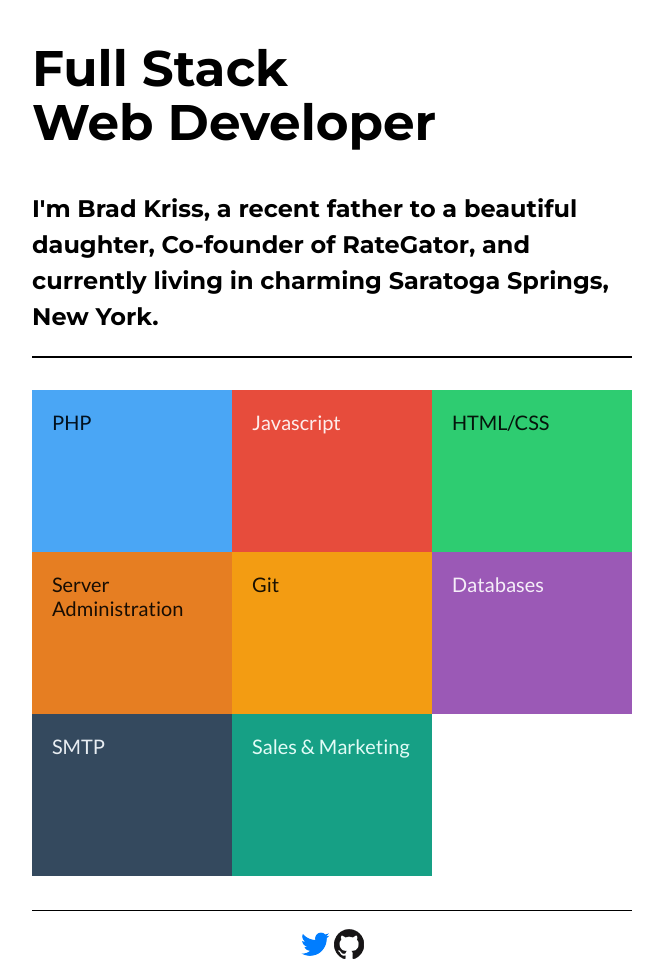
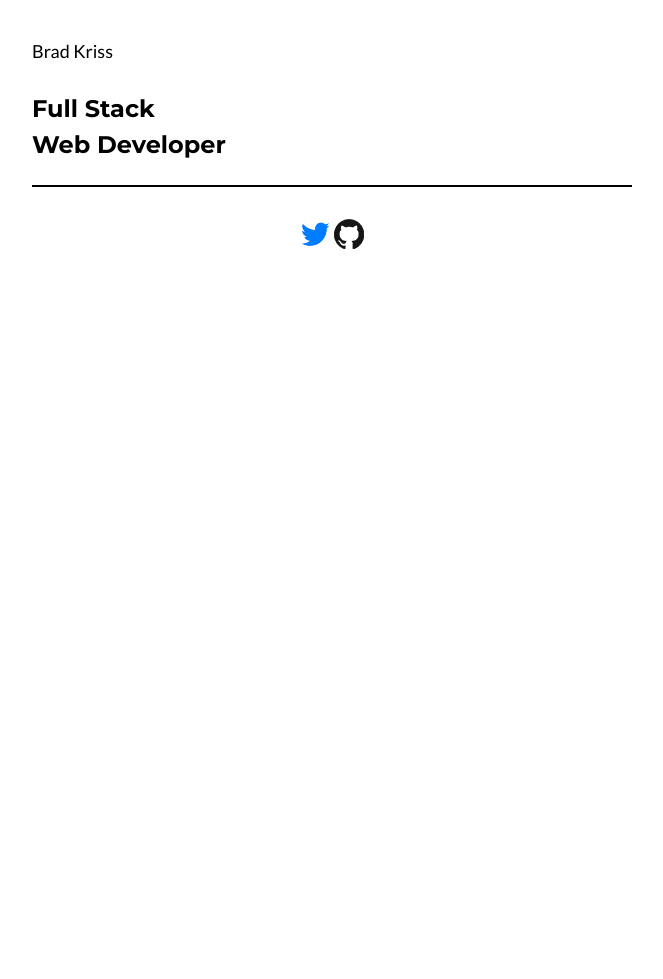
Before and after one commit to BradKriss/BradKriss, a PHP site: page / in a window 1280 px wide. Shown: the whole page, without its empty margins (308-971 px from the left). After the commit the page ends 249 px from the top, so only its background shows below. Run offline with PHP 8.4, Linux system fonts and the light colour scheme.

Commit message:
Update index.php

```diff
--- a/public/index.php
+++ b/public/index.php
@@ -22,131 +22,11 @@
 <div id="site-container">
 
   <section id="top-content">
-    <h1 id="intro-header">Full Stack <br />Web Developer</h1>
+    <h1 id="intro-header"></h1>
+      Brad Kriss
     <h4 id="intro-text">
-      I'm Brad Kriss, a recent father to a beautiful daughter, Co-founder of
-      RateGator, and currently living in charming Saratoga Springs, New York.
+      Full Stack <br />Web Developer
     </h4>
-  </section>
-
-  <section id="skills">
-      <div class="group">
-        <div class="skill-box" id="skill-box-1">
-          <div class="skill-box-content-wrap">
-            <div class="enforce-aspect"></div>
-            <div class="skill-box-content">
-              <p class="skill-header">PHP</p>
-              <p class="skill-subtext" style="display: none;">
-                  This was the first programing language I learned when I needed
-                  to build a basic form processor. Since then I've used PHP to
-                  build a number of APIs, CRMs from scratch, and it's the backbone
-                  RateGator.com. My Framework of choice is Laravel.
-              </p>
-            </div>
-          </div>
-        </div>
-        <div class="skill-box" id="skill-box-2">
-          <div class="skill-box-content-wrap">
-            <div class="enforce-aspect"></div>
-            <div class="skill-box-content">
-              <p class="skill-header">Javascript</p>
-              <p class="skill-subtext" style="display: none;">
-                  I used to suck a JS, but I've come a long way!
-                  After digging in and learning it the right way and finding a
-                  framework that fit my style I've come to love JS and all the
-                  great things that can be accomplished with it. VueJS ftw
-              </p>
-            </div>
-          </div>
-        </div>
-        <div class="skill-box" id="skill-box-3">
-          <div class="skill-box-content-wrap">
-            <div class="enforce-aspect"></div>
-            <div class="skill-box-content">
-              <p class="skill-header">HTML/CSS</p>
-              <p class="skill-subtext" style="display: none;">
-                  Sass <3
-              </p>
-            </div>
-          </div>
-        </div>
-      </div>
-      <div class="group">
-        <div class="skill-box" id="skill-box-4">
-          <div class="skill-box-content-wrap">
-            <div class="enforce-aspect"></div>
-            <div class="skill-box-content">
-              <p class="skill-header">Server Administration</p>
-              <p class="skill-subtext" style="display: none;">
-                  I know my way around the command line and whether it’s a
-                  virtual machine or a dedicated box I know how to get it
-                  up and configured as a webserver with all the bells and
-                  whistles, MySQL, nginx, apache, node, SSL, DNS, ect.
-              </p>
-            </div>
-          </div>
-        </div>
-        <div class="skill-box" id="skill-box-5">
-          <div class="skill-box-content-wrap">
-            <div class="enforce-aspect"></div>
-            <div class="skill-box-content">
-              <p class="skill-header">Git</p>
-              <p class="skill-subtext" style="display: none;">
-                  I started using git just a couple years ago and it's
-                  made my life a whole lot easier!
-              </p>
-            </div>
-          </div>
-        </div>
-        <div class="skill-box" id="skill-box-6">
-          <div class="skill-box-content-wrap">
-            <div class="enforce-aspect"></div>
-            <div class="skill-box-content">
-              <p class="skill-header">Databases</p>
-              <p class="skill-subtext" style="display: none;">
-                  Most of my experience here is with MySQL and SQL. I
-                  understand other platforms like MongoDB but SQL is my
-                  weapon of choice. I've worked with huge data sets,
-                  we're talking data sets in the billions, and I've
-                  setup more DBs than I can remember.
-              </p>
-            </div>
-          </div>
-        </div>
-      </div>
-      <div class="group">
-        <div class="skill-box" id="skill-box-7">
-          <div class="skill-box-content-wrap">
-            <div class="enforce-aspect"></div>
-            <div class="skill-box-content">
-              <p class="skill-header">SMTP</p>
-              <p class="skill-subtext" style="display: none;">
-                  Not sure this is a needed skill now a days with platforms
-                  like Mailchimp but seven boxes looked odd. That said, I do
-                  have a fair amount of experience here. I worked for an email
-                  marketing firm, running their email marketing infrastructure
-                  for quite a few years...
-              </p>
-            </div>
-          </div>
-        </div>
-        <div class="skill-box" id="skill-box-8" >
-          <div class="skill-box-content-wrap">
-            <div class="enforce-aspect"></div>
-            <div class="skill-box-content">
-              <p class="skill-header">Sales & Marketing</p>
-              <p class="skill-subtext" style="display: none;">
-                  Well this isn't something you see every day, a 'tech guy'
-                  who gets along with 'sales guys'. How'd that happen?
-                  Well I started my career in sales and in that time built
-                  some great relationships, managed a number of marketing
-                  campaigns, and was pretty damn good at it too.
-              </p>
-            </div>
-          </div>
-        </div>
-      </div>
-    </div>
   </section>
 
   <section id="contact">
```
